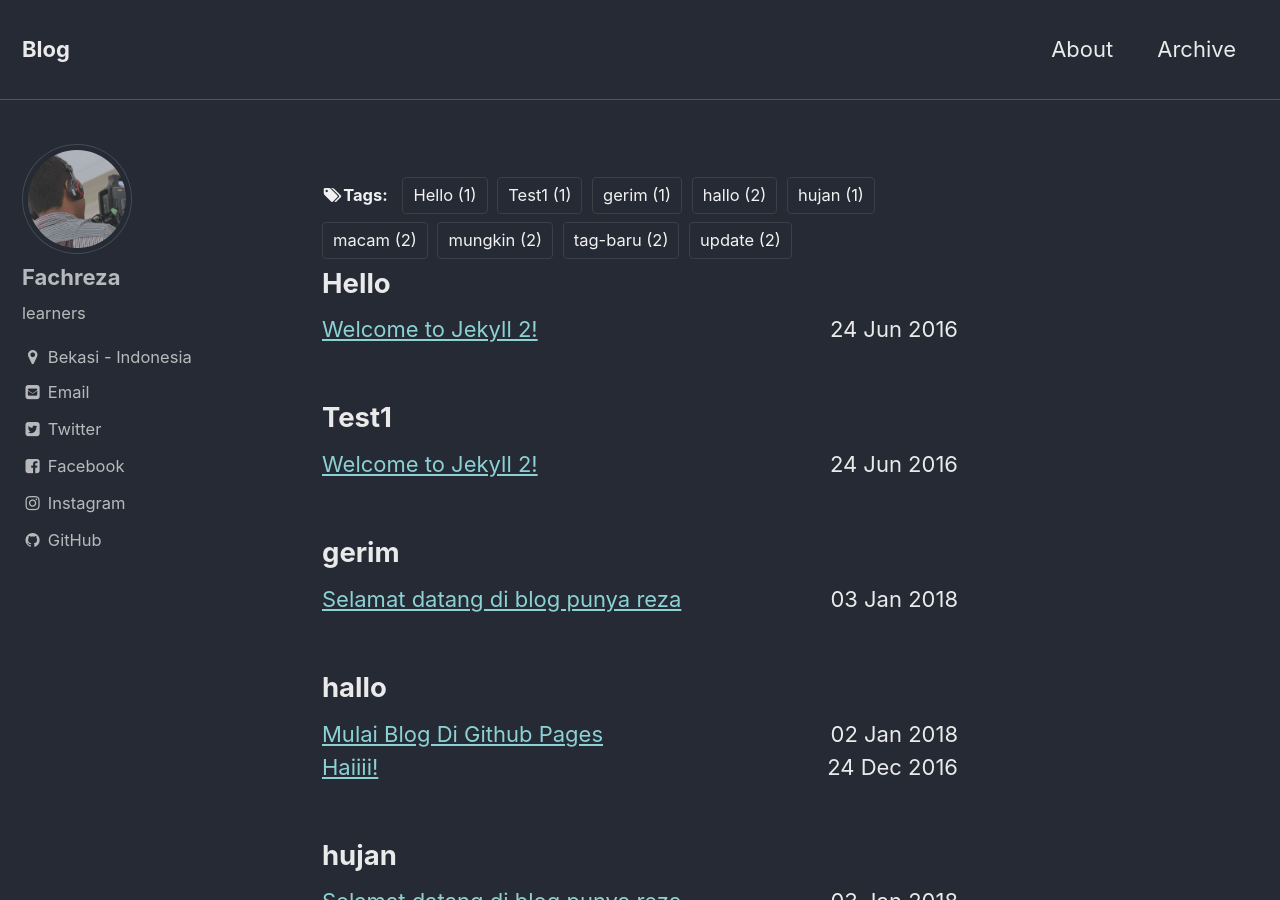
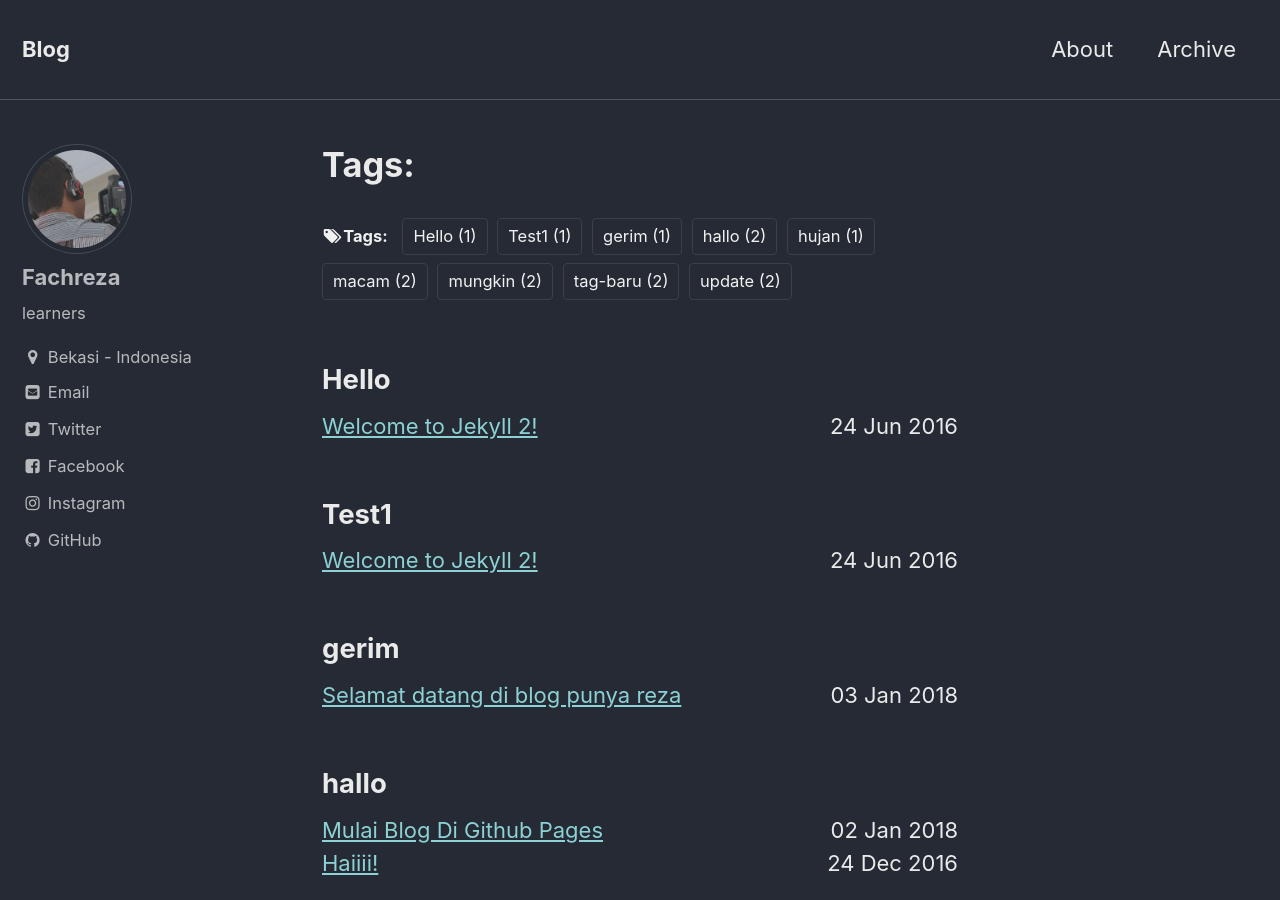
Before and after one commit to fahrz/blog, a Jekyll site: the page built from tags.md, in a window 1280 px wide and 900 px high. Built offline with Jekyll 4.4.1, drawn with Linux system fonts in a browser that asks for light colours.

Commit message:
update footer in tags

```diff
--- a/tags.md
+++ b/tags.md
@@ -16,9 +16,11 @@ permalink: /tags/
 
       <!-- `tag_words` is a sorted array of the tag names. -->
       {% assign tag_words = site_tags | split:',' | sort %}
-
+      <header>
+        <h1 class="page_title">Tags:</h1>
+      </header>
       <!-- List of all tags -->
-      <footer class="page__meta">
+      <footer class="page__meta" style="float: none;">
         <p class="page__taxonomy">
           <strong><i class="fa fa-fw fa-tags" aria-hidden="true"></i>Tags:</strong>
           <span itemprop="keywords">
```
